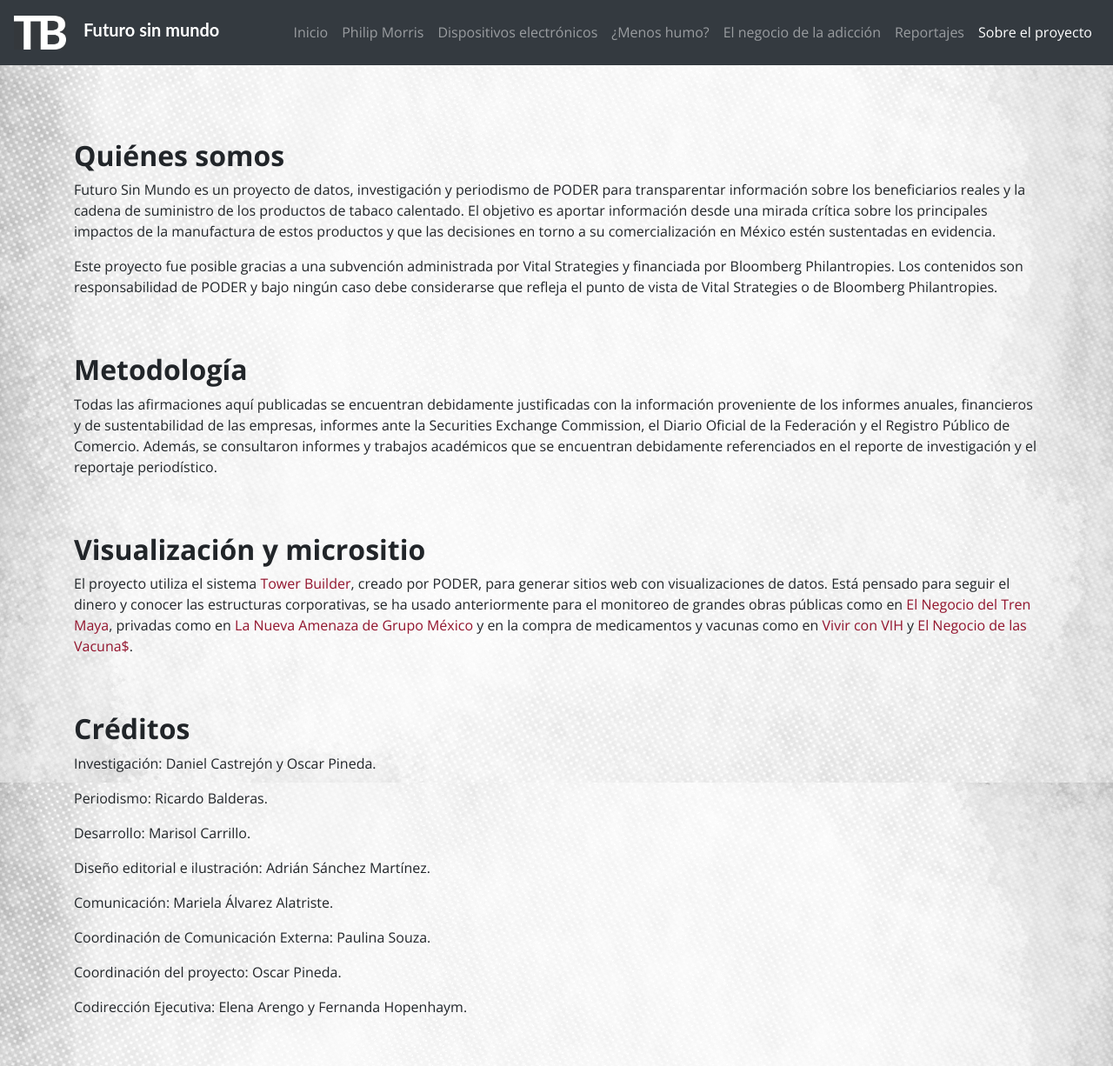
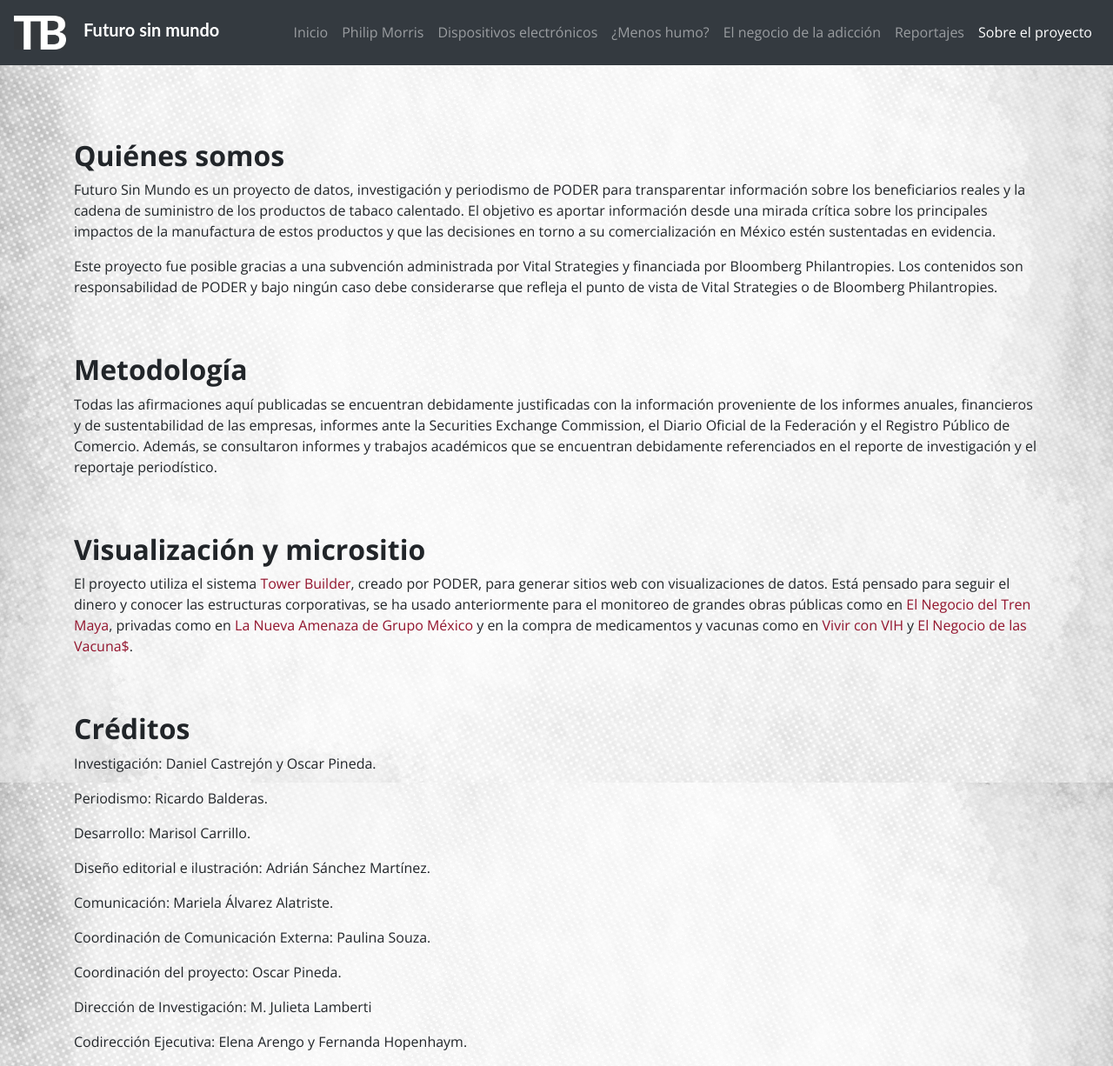
Before and after one commit to ProjectPODER/futurosinmundo, a Jekyll site: the page built from 7-about.md, in a window 1280 px wide and 1226 px high. Shown: the whole window at 87% size. Built offline with Jekyll 4.4.1, drawn with Linux system fonts in a browser that asks for light colours.

Commit message:
Update 7-about.md

```diff
--- a/7-about.md
+++ b/7-about.md
@@ -37,4 +37,6 @@
 
 Coordinación del proyecto: Oscar Pineda.
 
+Dirección de Investigación: M. Julieta Lamberti
+
 Codirección Ejecutiva: Elena Arengo y Fernanda Hopenhaym.
```
